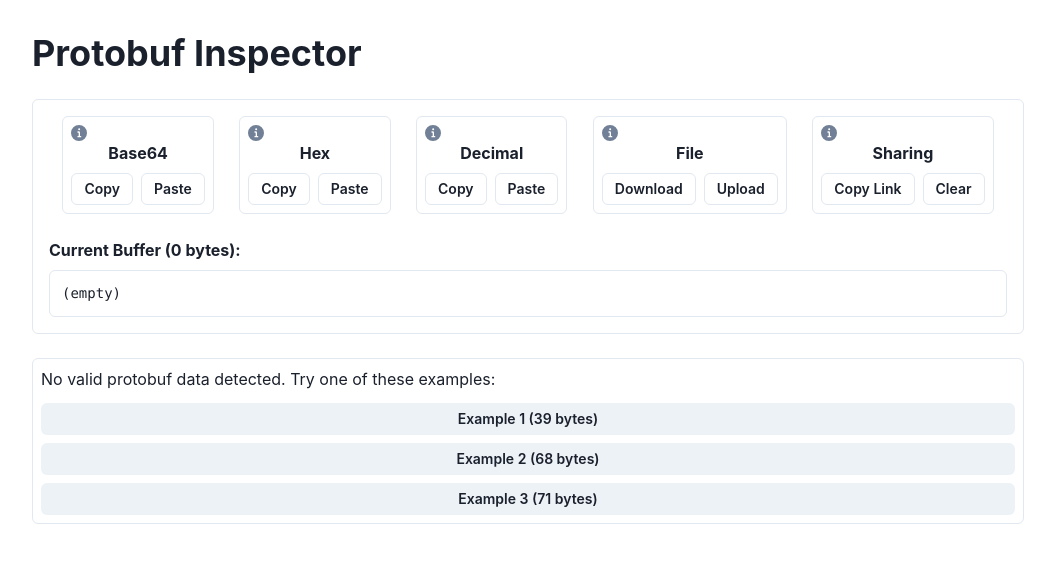
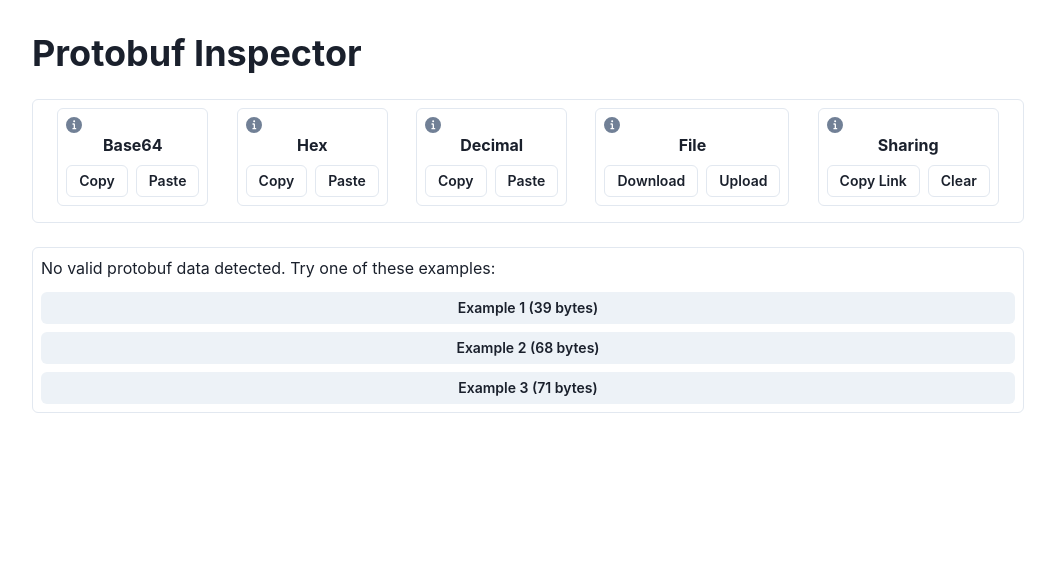
Before and after one commit to diogotr7/protobuf.io, a React (Vite) app: page / in a window 1280 px wide. Shown: the top 562 px of the page, without its empty margins (112-1167 px from the left). Built offline with nearby package versions, Linux system fonts and the light colour scheme.

Commit message:
add protobuf definition editor prototype (hidden)

```diff
--- a/package.json
+++ b/package.json
@@ -13,8 +13,12 @@
   "dependencies": {
     "@chakra-ui/icons": "2",
     "@chakra-ui/react": "2",
+    "@codemirror/lint": "^6.8.4",
     "@emotion/react": "^11.14.0",
     "@emotion/styled": "^11.14.0",
+    "@uiw/codemirror-extensions-langs": "^4.23.10",
+    "@uiw/codemirror-theme-tokyo-night-storm": "^4.23.10",
+    "@uiw/react-codemirror": "^4.23.10",
     "framer-motion": "^12.5.0",
     "protobufjs": "^7.4.0",
     "react": "^18.3.1",
--- a/src/components/HexView.tsx
+++ b/src/components/HexView.tsx
@@ -175,7 +175,7 @@ export function HexView({
           {rows.map((row, rowIndex) => (
             <Flex key={rowIndex} align="center" width="100%">
               <Text fontFamily="mono" color="gray.500" w="60px" flexShrink={0}>
-                {(rowIndex * bytesPerRow).toString(16).padStart(4, "0")}:
+                {(rowIndex * bytesPerRow).toString(16).padStart(4, "0")}
               </Text>
 
               <Flex wrap="wrap" flex="1" justifyContent="flex-start">
--- a/src/components/ProtobufDisplay.tsx
+++ b/src/components/ProtobufDisplay.tsx
@@ -9,19 +9,17 @@ import {
   ButtonGroup,
   Text,
   useToast,
-  Box,
   Tooltip,
   Wrap,
   HStack,
   Stack,
 } from "@chakra-ui/react";
 import { MessageDisplay } from "./MessageDisplay";
-import { bytesToHexDisplay } from "../utils/conversions";
 import { useProtoActions as useBufferManagement } from "../hooks/useProtoActions";
 import { useLinkSharing } from "../hooks/useLinkSharing";
 import { InfoIcon } from "@chakra-ui/icons";
 import { examples } from "../utils/exampleBuffers";
-import { HexView } from "./HexView"; // Import the new component
+import { HexView } from "./HexView";
 
 export function ProtobufDisplay() {
   const toast = useToast();
@@ -55,18 +53,12 @@ export function ProtobufDisplay() {
     }
   }, [buffer]);
 
-  const bufferDisplay = useMemo(() => {
-    if (buffer.byteLength === 0) return "";
-
-    return bytesToHexDisplay(buffer);
-  }, [buffer]);
-
   return (
     <Container maxW="container.lg" py={8}>
       <Heading mb={6}>Protobuf Inspector</Heading>
 
-      <Card p={4} mb={6} variant="outline">
-        <Flex direction="column" gap={4}>
+      <Card p={2} mb={6} variant="outline">
+        <Flex direction="column" gap={2}>
           <Wrap spacing={3} justify="space-evenly">
             <Card p={2} mb={2} variant="outline">
               <Flex direction="column" gap={0}>
@@ -159,20 +151,14 @@ export function ProtobufDisplay() {
               </Flex>
             </Card>
           </Wrap>
-          <Box>
-            <Text fontWeight="bold" mb={2}>
-              Current Buffer ({buffer.byteLength} bytes):
-            </Text>
-            <Card variant="outline" p={3}>
-              <Text fontFamily="mono" fontSize="sm" noOfLines={2}>
-                {bufferDisplay || "(empty)"}
-              </Text>
-            </Card>
-          </Box>
         </Flex>
       </Card>
 
-      {/* Add the HexView component here, between the buttons and the message display */}
+      {/* TODO: find a way that makes sense UX wise to add this at some point.
+          Not sure if we even need it atm, but at least the editor and such is done.
+       */}
+      {/* <ProtoDefinitionEditor /> */}
+
       {buffer.byteLength > 0 && (
         <HexView buffer={buffer} rootMessage={typeDefinition} />
       )}
```
Also changed, not shown: src/components/ProtoDefinitionEditor.tsx (added, +56 -0 lines), 1 other file (tests, documents, lock files or other folders).
